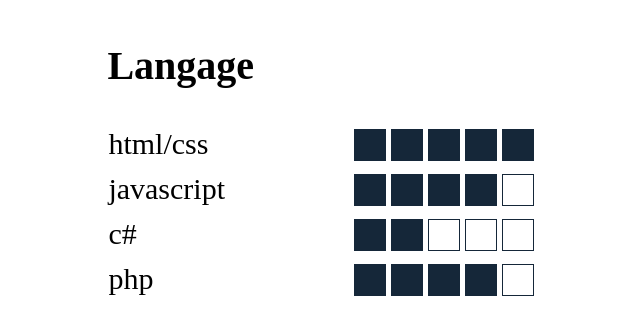
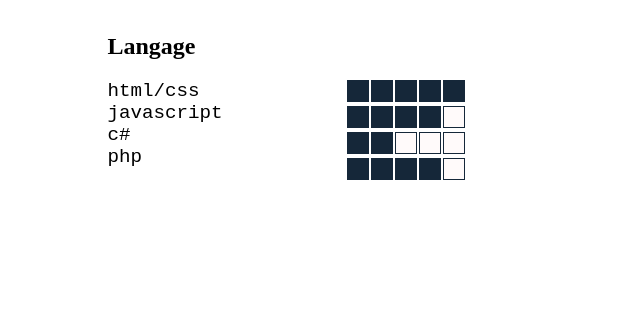
Before and after one commit to cshungu/jcSkill, a plain HTML site: page index.html in a window 1280 px wide. Shown: the whole page, without its empty margins (32-672 px from the left). Drawn offline with Linux system fonts and the light colour scheme.

Commit message:
I have modified structure  Html

```diff
--- a/css/jsskills.css
+++ b/css/jsskills.css
@@ -7,61 +7,57 @@ main{
 
 .box-jsskills{
     box-sizing: border-box;
-    width:100%;
-    /*border: 2px solid #152739;*/
+    width:640px;
     padding:5px;
 }
-h2{
-	font-size:40px;
-	line-height: 40px;
+h4{
+    font-size:1.3em;
+    font-family: "Courier New", Courier, monospace;
 }
 
 .jsskill-block{
     width: auto; height: auto;
     margin-bottom: auto auto 5px auto;
 }
+
 .jsskill-field{
-    border:none;
-    margin-bottom:5px;
-	padding-top:10px;
-	padding-left: 1px;
+    width:100%;  height: auto;
+    padding: 0; margin:0px;
 }
 .jsskill-text{
-    height:30px; width: 24.543080939%; /* 188 / 766 pixels */
-	line-height: 30px;
-	font-size: 30px;
-    float: left;
-    margin-right: auto;
-    position: relative;
+    width: 36%;
+    float: left; text-align: left;
+    margin:0px 1px 0px 0px;
+    font-size: 1.2em; font-family: "Courier New", Courier, monospace;
 }
 .jsskill-skill{
-    height:25px; width: 75.456919061%; /* 578 / 766 pixels */
+    width: 62%;
+    padding:0px;  margin:0px 0px 0px 1px;
     float: right;
-    margin-left: auto;
-    position: relative;
 }
+.jsskill-skill ul{
+    border: none;
+    margin-top: 0; margin-bottom: 0;
+    padding-left: 0px;
+}
+.jsskill-skill-circle{
+    width:20px; height:20px;
+    display: inline-block;
+    border: 1px solid #152739;
+    border-radius:20px;
+    background: snow; text-align: center;
+    margin-right:2px;
+    font-family: "Courier New", Courier, monospace;
+}
+.jsskill-skill-square{
+    width:20px; height:20px;
+    display: inline-block;
+    border: 1px solid #152739;
+    background: snow; text-align: center;
+    margin-right:2px;
+    font-family: "Courier New", Courier, monospace;
+}
+.circle{ background: #152739;}
+.square{background: #152739;}
 
-.jsskill-skill-circle{
-    width:30px; height:30px;
-    border-radius: 30px;
-    border: 1px solid #152739;
-    display: inline-block;
-    margin-right: 5px;
-
-}
-
-.jsskill-skill-square{
-    width:30px; height:30px;
-    border: 1px solid #152739;
-    display: inline-block;
-    margin-right: 5px;
-}
-
-.circle{
-    background: #152739;
-}
-.square{
-    background: #152739;
-}
-
-.jsskill-clear{ clear: both;}
+.clear{ clear: both;}
```
